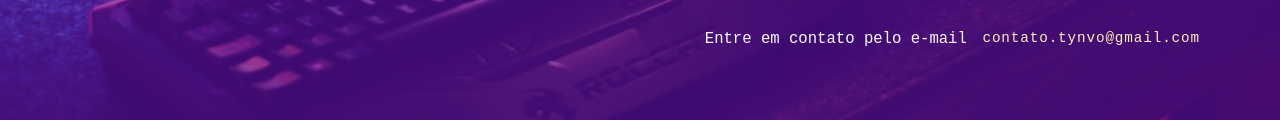
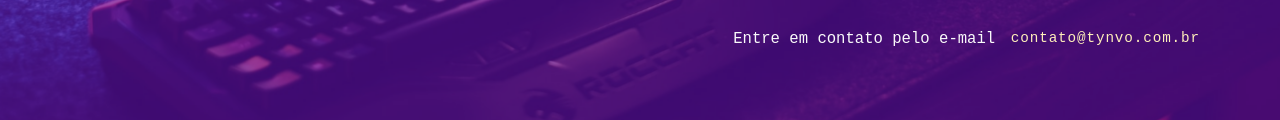
Before and after one commit to LeandroKlug/tynvo, a plain HTML site: page index.html in a window 1280 px wide. Shown: the part 592-712 px from the top of the page. Drawn offline with Linux system fonts and the light colour scheme.

Commit message:
Update index.html

```diff
--- a/index.html
+++ b/index.html
@@ -41,7 +41,7 @@
           </div>
           <div class="contato">
             <p>Entre em contato pelo e-mail</p>
-            <a href="mailto:contato.tynvo@gmail.com"><pre>contato.tynvo@gmail.com</pre></a>
+            <a href="mailto:contato.tynvo@gmail.com"><pre>contato@tynvo.com.br</pre></a>
           </div>
           <div class="logo">
             <p>Tynvo</p>
```
